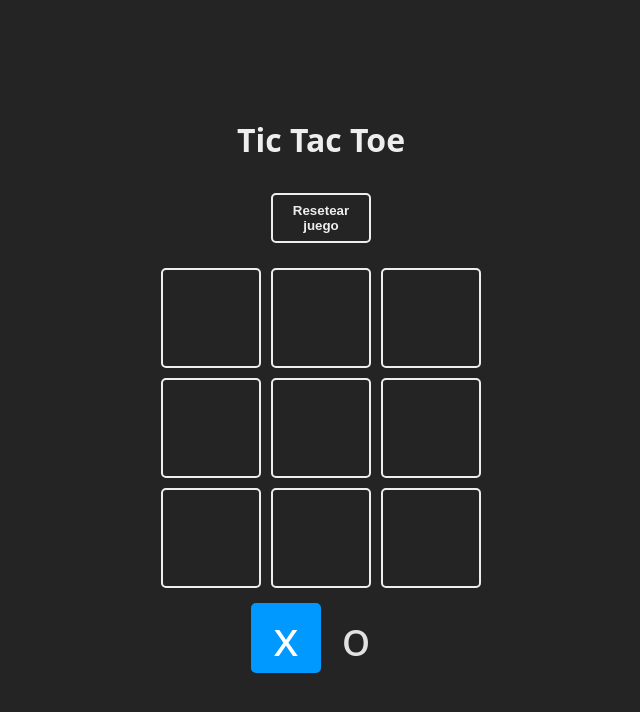
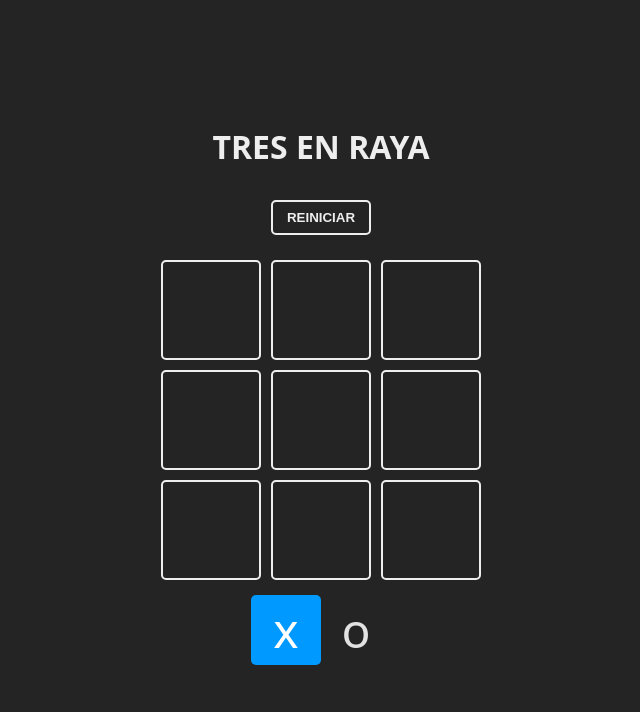
Before and after one commit to Faxterefalt/ProyectosVarios, a React (Vite) app in the folder 002-TresEnRaya/: page / in a window 1280 px wide. Shown: the top 712 px of the page, without its empty margins (319-959 px from the left). Built offline with nearby package versions, Linux system fonts and the light colour scheme.

Commit message:
letritas

```diff
--- a/002-TresEnRaya/src/App.jsx
+++ b/002-TresEnRaya/src/App.jsx
@@ -55,8 +55,8 @@ function App() {
 
   return (
     <main className='board'>
-      <h1>Tic Tac Toe</h1>
-      <button onClick={resetGame}>Resetear juego</button>
+      <h1>TRES EN RAYA</h1>
+      <button onClick={resetGame}>REINICIAR</button>
       <section className='game'>
         {
           board.map((_,index)=>{
--- a/002-TresEnRaya/src/components/WinnerModal.jsx
+++ b/002-TresEnRaya/src/components/WinnerModal.jsx
@@ -3,7 +3,7 @@ import { Square } from "./Square.jsx";
 export function WinnerModal  ({winner, resetGame}) {
     if (winner === null) return null
 
-    const winnerText = winner === false ? 'Empate' : 'Ganó:'
+    const winnerText = winner === false ? 'EMPATE' : 'GANADOR'
     return(
 
         <section className="winner">
```
